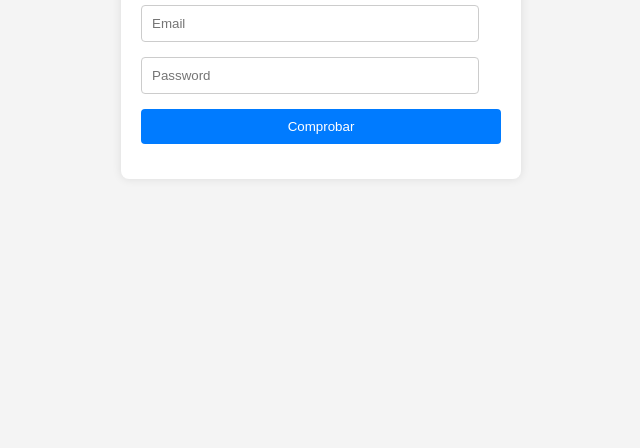
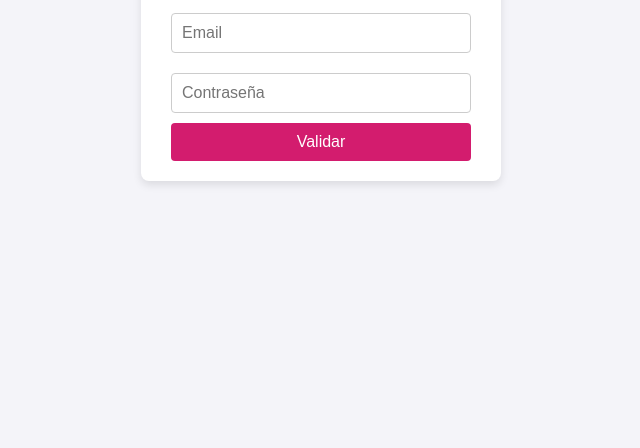
Before and after one commit to JKinkJS24/misEjercicios, a plain HTML site: page ejercicio008_verificaemail/index.html in a window 1280 px wide. Shown: the part 352-800 px from the top of the page, without its empty margins (319-959 px from the left). Drawn offline with Linux system fonts and the light colour scheme.

Commit message:
Añadidas funcionalidades

```diff
--- a/ejercicio008_verificaemail/index.html
+++ b/ejercicio008_verificaemail/index.html
@@ -3,71 +3,56 @@
 <head>
     <meta charset="UTF-8">
     <meta name="viewport" content="width=device-width, initial-scale=1.0">
-    <title>Verificación de Email</title>
-    <style>
-        body {
-            font-family: Arial, sans-serif;
-            background-color: #f4f4f4;
-            margin: 0;
-            display: flex;
-            justify-content: center;
-            align-items: center;
-            height: 100vh;
-        }
-        #principal {
-            background-color: #fff;
-            padding: 20px;
-            border-radius: 8px;
-            box-shadow: 0 0 10px rgba(0, 0, 0, 0.1);
-            max-width: 400px;
-            width: 100%;
-            box-sizing: border-box;
-        }
-        .contenido {
-            margin-bottom: 15px;
-        }
-        .contenido input {
-            width: calc(100% - 22px); /* Adjust for padding and border */
-            padding: 10px;
-            border: 1px solid #ccc;
-            border-radius: 4px;
-            box-sizing: border-box;
-        }
-        .contenido button {
-            width: 100%;
-            padding: 10px;
-            background-color: #007bff;
-            color: #fff;
-            border: none;
-            border-radius: 4px;
-            cursor: pointer;
-            box-sizing: border-box;
-        }
-        .contenido button:hover {
-            background-color: #0056b3;
-        }
-    </style>
+    <title>Validador</title>
+    <link rel="stylesheet" href="styles.css">
 </head>
 <body>
-    <div id="principal">
-        <h2>Verificación de Email</h2>
-        <div class="contenido">
-            <input type="email" id="iEmail" placeholder="Email">
-        </div>
-        <div class="contenido">
-            <input type="password" id="iPassword" placeholder="Password">
-        </div>
-        <div class="contenido">
-            <button onclick="comprobar()">Comprobar</button>
-        </div>
+    <div class="container">
+        <h2>Introduce tu email</h2>
+        <input type="text" id="email" placeholder="Email">
+        <input type="password" id="password" placeholder="Contraseña">
+        <button onclick="validar()">Validar</button>
+
     </div>
-    <script>
-        function comprobar() {
-            let email = document.getElementById("iEmail").value;
-            let password = document.getElementById("iPassword").value;
-            console.log("Email:", email);
-            console.log("Password:", password);
-        }
-    </script>
 </body>
 </html>
+<script>
+    function validar()
+    {
+        let email = document.getElementById("email").value;
+        let pwd = document.querySelector("#password").value;
+        console.log(email, pwd);
+        if (email.indexOf("@")<0)
+        {
+            console.error("El email debe contener arroba.");
+        }
+        if (email.indexOf(".")<0)
+        {
+            console.error("El email debe contener punto '.'.");
+        }
+        if (email.length<5)
+        {
+            console.error("El email debe tener una longitud mayor de 5 caracteres.");
+        }
+        if (pwd.match("A"))
+        {
+            console.error("El password no puede contener 'A' ni 'a'.");
+        }
+        if (pwd.match("a"))
+        {
+            console.error("El password no puede contener 'A' ni 'a'.");
+        }
+        if (pwd.length<6)
+        {
+            console.error("El password debe tener más de 6 caracteres.");
+        }
+        if (pwd.match("IBM"))
+        {
+            console.error("El password no puede contener 'IBM' ni 'ibm'.");
+        }
+        if (pwd.match("ibm"))
+        {
+            console.error("El password no puede contener 'IBM' ni 'ibm'.");
+        }
+    }
+</script>
--- a/ejercicio008_verificaemail/style.css
+++ /dev/null
@@ -1,20 +0,0 @@
-#principal {
-    width: 200px;
-    border: rgb(96, 102, 106) 4px solid;
-    border-radius: 10px;
-    padding: 5px;
-    color: whitesmoke;
-    text-align: center;
-    background-color: rgb(129, 138, 149);
-    margin: auto;
-}
-
-.contenido {
-    margin: 5px;
-    text-align: center;
-
-}
-
-input {
-    padding: 5px;
-}
--- /dev/null
+++ b/ejercicio008_verificaemail/styles.css
@@ -0,0 +1,54 @@
+/* General Styles */
+body {
+    font-family: Arial, sans-serif;
+    background-color: #f4f4f9;
+    display: flex;
+    justify-content: center;
+    align-items: center;
+    height: 100vh;
+    margin: 0;
+}
+
+/* Container Styling */
+.container {
+    background-color: #ffffff;
+    padding: 20px 30px;
+    border-radius: 8px;
+    box-shadow: 0 4px 8px rgba(0, 0, 0, 0.1);
+    text-align: center;
+    max-width: 300px;
+    width: 100%;
+}
+
+/* Input Field Styling */
+input[type="text"],
+input[type="password"] {
+    width: 100%;
+    padding: 10px;
+    margin: 10px 0;
+    border: 1px solid #ccc;
+    border-radius: 4px;
+    box-sizing: border-box;
+    font-size: 16px;
+}
+
+/* Button Styling */
+button {
+    background-color: #d31c6e;
+    color: white;
+    padding: 10px;
+    border: none;
+    border-radius: 4px;
+    cursor: pointer;
+    width: 100%;
+    font-size: 16px;
+    transition: background-color 0.3s ease;
+}
+
+button:hover {
+    background-color: #5d1636;
+}
+
+button:active {
+    background-color: #ff0073;
+}
```
